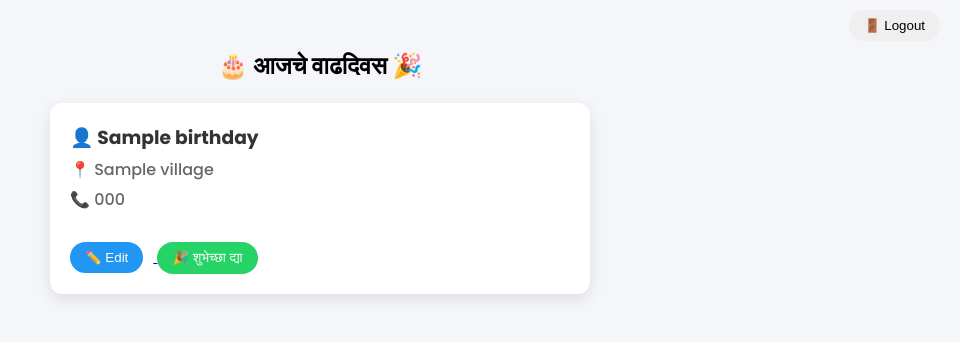
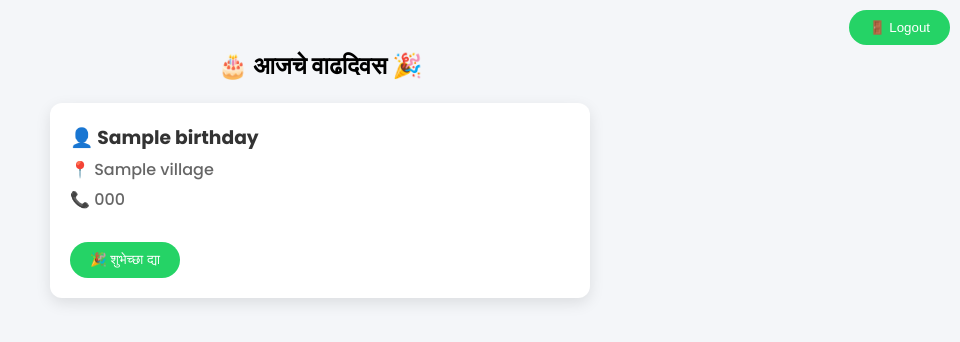
Before and after one commit to SakshiNishant/Data-Collection, a Flask app: template templates/admin.html in a window 1280 px wide. Shown: the top 342 px of the page, without its empty margins (320-1280 px from the left). Run offline with Flask 3, Linux system fonts and the light colour scheme; the template is opened without the code that fills it: most values are stand-ins (such as "Sample title", 1, 10 or a date in 2020).

Commit message:
Update admin.html

```diff
--- a/templates/admin.html
+++ b/templates/admin.html
@@ -36,25 +36,17 @@ h2 {
     color:#666;
 }
 
-/* Buttons */
+/* Button */
 .btn {
-    padding:8px 15px;
+    padding:10px 20px;
     border:none;
     border-radius:20px;
     cursor:pointer;
-    margin-right:10px;
-}
-
-.edit {
-    background:#2196F3;
-    color:white;
-}
-
-.wish {
     background:#25D366;
     color:white;
 }
 
+/* Logout */
 .logout {
     position:fixed;
     top:10px;
@@ -81,12 +73,8 @@ h2 {
 
         <br>
 
-        <a href="/edit/{{ p.row_id }}">
-            <button class="btn edit">✏️ Edit</button>
-        </a>
-
         <a href="https://wa.me/91{{ p.mobile }}?text=🎉 वाढदिवसाच्या हार्दिक शुभेच्छा!">
-            <button class="btn wish">🎉 शुभेच्छा द्या</button>
+            <button class="btn">🎉 शुभेच्छा द्या</button>
         </a>
     </div>
     {% endfor %}
```
